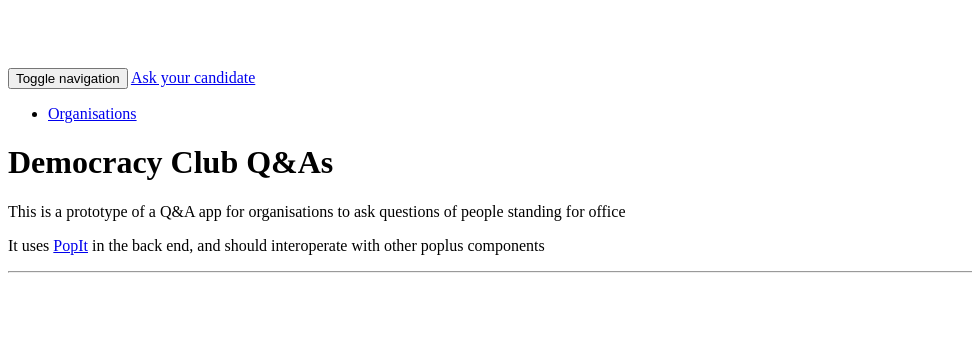
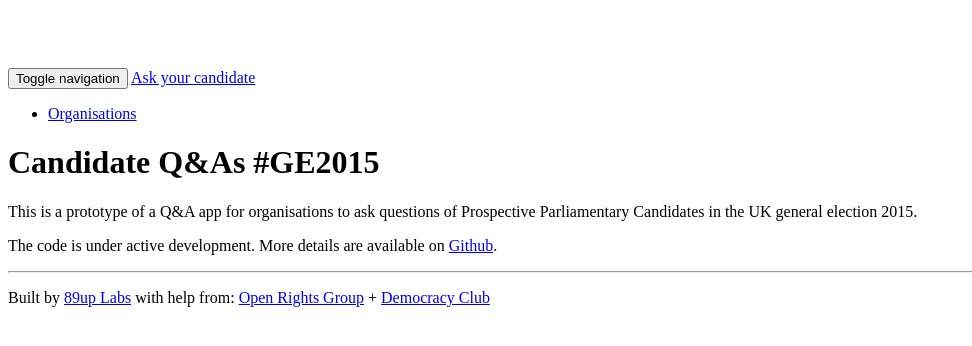
Before and after one commit to DemocracyClub/candidate_questions, a Django app: page / in a window 1280 px wide. Shown: the top 346 px of the page, without its empty margins (0-972 px from the left). Run offline with Django 3.2, Linux system fonts and the light colour scheme; some libraries are stand-ins or nearby versions.

Commit message:
Make homepage #GE2015-specific

```diff
--- a/q_and_a/templates/home.html
+++ b/q_and_a/templates/home.html
@@ -3,10 +3,17 @@
 {% block jumbotron %}
 <div class="jumbotron">
   <div class="container">
-    <h1>Democracy Club Q&amp;As</h1>
-    <p>This is a prototype of a Q&amp;A app for organisations to ask questions of people standing for office</p>
-    <p>It uses <a href="http://popit.poplus.org/">PopIt</a> in the back end, and should interoperate with other poplus components</p>
-    {# <p><a class="btn btn-primary btn-lg" href="#" role="button">Learn more &raquo;</a></p> #}
+    <h1>Candidate Q&amp;As #GE2015</h1>
+    <p>This is a prototype of a Q&amp;A app for organisations to ask questions of Prospective Parliamentary Candidates in the UK general election 2015.</p>
+    <p>The code is under active development. More details are available on <a href="https://github.com/DemocracyClub/candidate_questions/">Github</a>.</p>
   </div>
 </div>
 {% endblock jumbotron %}
+
+{% block footer %}
+<div class="footer">
+  <div class="container">
+    <p>Built by <a href="http://89up.org/">89up Labs</a> with help from: <a href="https://www.openrightsgroup.org/">Open Rights Group</a> + <a href="https://democracyclub.org.uk/">Democracy Club</a></p>
+  </div>
+</div>
+{% endblock footer %}
```
